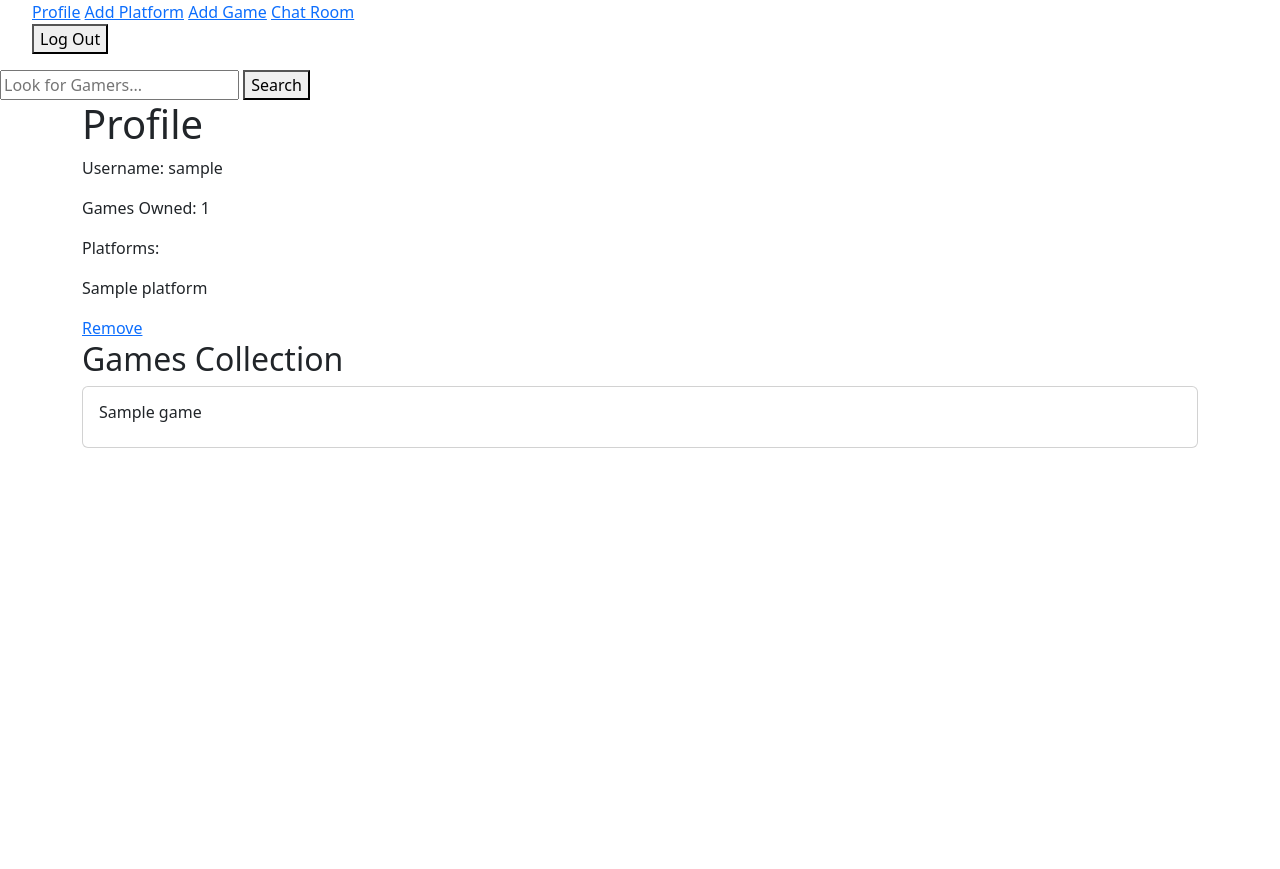
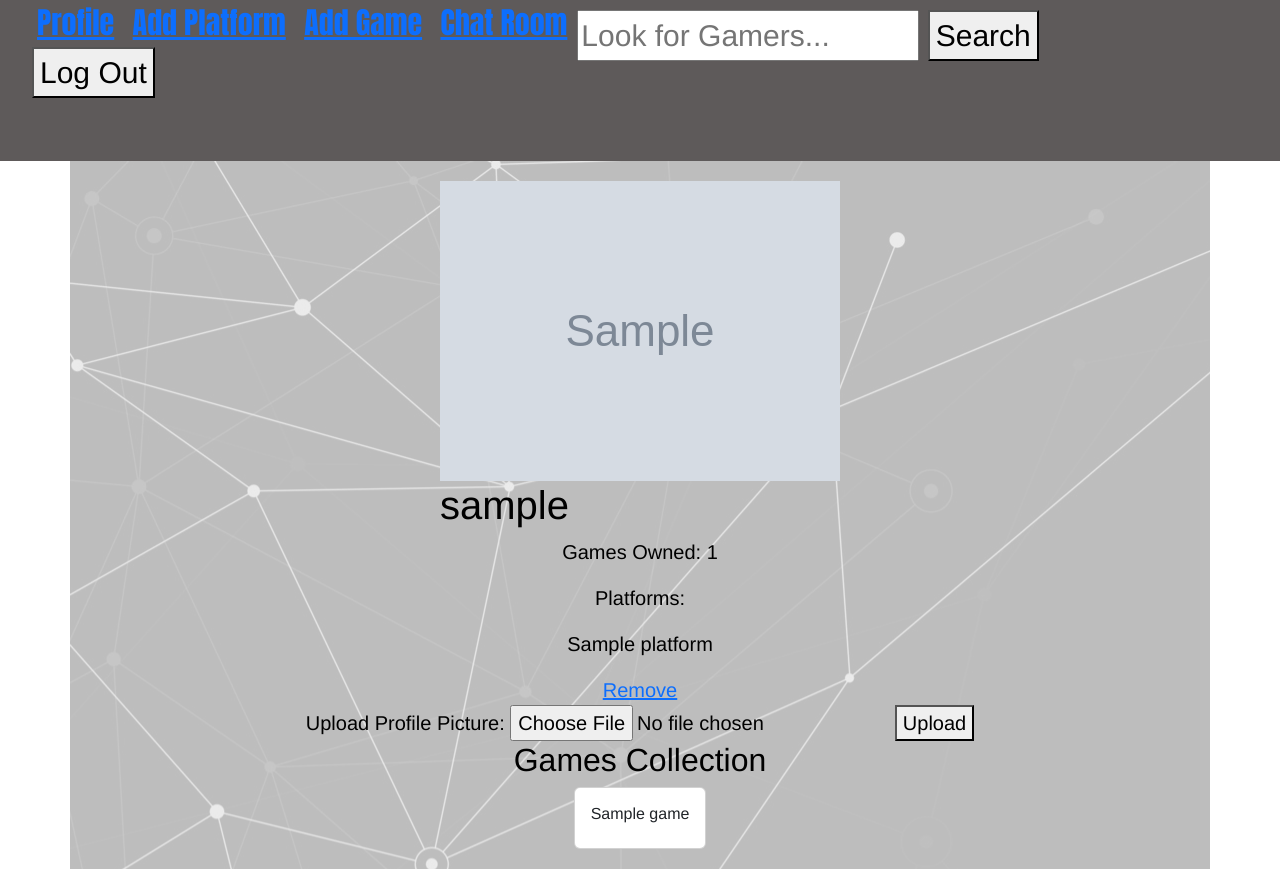
Before and after one commit to Elder-Xeno/LFG, a Django app: page /profile/ in a window 1280 px wide. Before the commit the page ends 448 px from the top, so only its background shows below. Run offline with Django 5.2, Linux system fonts and the light colour scheme; a user stored in the database is signed in; tables that the repository leaves empty hold one stand-in row (values such as "Sample post"); grey boxes marked "Sample" are stand-in pictures.

Commit message:
add default profile image

```diff
--- a/LFG/settings.py
+++ b/LFG/settings.py
@@ -51,7 +51,7 @@ INSTALLED_APPS = [
 MIDDLEWARE = [
     'django.middleware.security.SecurityMiddleware',
     'django.contrib.sessions.middleware.SessionMiddleware',
-    'whitenoise.middleware.WhiteNoiseMiddleware',
+    # 'whitenoise.middleware.WhiteNoiseMiddleware',
     'django.middleware.common.CommonMiddleware',
     'django.middleware.csrf.CsrfViewMiddleware',
     'django.contrib.auth.middleware.AuthenticationMiddleware',
--- a/main_app/models.py
+++ b/main_app/models.py
@@ -19,6 +19,7 @@ class Game(models.Model):
         return self.name
 
 class Profile(models.Model):
+    profile_image = models.ImageField(upload_to='profile_images', default='default-pic.JPG')
     user = models.OneToOneField(User, on_delete=models.CASCADE)
     games_owned = models.IntegerField(default=0)
     games = models.ManyToManyField(Game)
--- a/main_app/static/css/style.css
+++ b/main_app/static/css/style.css
@@ -1,4 +1,4 @@
-/* * {
+* {
   font-family: Helvetica;
   color: #000000;
 }
@@ -30,7 +30,7 @@ body {
   justify-content: space-between;
   text-align-last: left;
   margin: 0 5px;
-    font-family: Impact, Haettenschweiler, 'Arial Narrow Bold', sans-serif;
+  font-family: Impact, Haettenschweiler, "Arial Narrow Bold", sans-serif;
 }
 
 body > main {
@@ -40,9 +40,8 @@ body {
   align-items: center;
   background-color: #87a9df;
   padding: 20px;
-    background-image: url('imgs/lfg_background.png');
+  background-image: url("../imgs/lfg_background.png");
 }
-
 
 .search-bar {
   margin-top: 10px;
@@ -51,4 +50,4 @@ body {
 
 main {
   flex: 1 0 auto;
-  } */
+}
--- a/main_app/templates/base.html
+++ b/main_app/templates/base.html
@@ -2,16 +2,18 @@
 
 <!DOCTYPE html>
 <html lang="en">
-  <head>
+<head>
     <meta charset="UTF-8">
     <meta name="viewport" content="width=device-width, initial-scale=1.0">
     <meta http-equiv="X-UA-Compatible" content="ie=edge">
     <title>Looking For Gamers</title>
     <link href="https://cdn.jsdelivr.net/npm/bootstrap@5.3.3/dist/css/bootstrap.min.css" rel="stylesheet" integrity="sha384-QWTKZyjpPEjISv5WaRU9OFeRpok6YctnYmDr5pNlyT2bRjXh0JMhjY6hW+ALEwIH" crossorigin="anonymous">
-  </head>
-  <body>
-    <script src="https://cdn.jsdelivr.net/npm/bootstrap@5.3.3/dist/js/bootstrap.bundle.min.js" integrity="sha384-YvpcrYf0tY3lHB60NNkmXc5s9fDVZLESaAA55NDzOxhy9GkcIdslK1eN7N6jIeHz" crossorigin="anonymous"></script>
-    <header>
+    <link rel="stylesheet" type="text/css" href="{% static 'css/style.css' %}">
+
+</head>
+<body>
+<script src="https://cdn.jsdelivr.net/npm/bootstrap@5.3.3/dist/js/bootstrap.bundle.min.js" integrity="sha384-YvpcrYf0tY3lHB60NNkmXc5s9fDVZLESaAA55NDzOxhy9GkcIdslK1eN7N6jIeHz" crossorigin="anonymous"></script>
+<header>
       <nav>
         <div>
                 <ul>
--- a/main_app/templates/users/profile.html
+++ b/main_app/templates/users/profile.html
@@ -1,8 +1,17 @@
 {% extends 'base.html' %}
+
 {% block content %}
-<h1>Profile</h1>
+<div class="profile-header">
+    <div class="profile-image-container">
+        {% if user_profile.profile_image %}
+            <img class="profile-image" src="{{ user_profile.profile_image.url }}" alt="Profile Image">
+        {% else %}
+        <img class="default-profile-image" src="/static/imgs/default-pic.JPG" alt="Default Profile Image">
+        {% endif %}
+    </div>
+    <h1>{{ user_profile.user.username }}</h1>
+</div>
 
-<p>Username: {{ user_profile.user.username }}</p>
 <p>Games Owned: {{ games_owned.count }}</p>
 <p>Platforms:</p>
 {% if user_profile == request.user.profile %}
@@ -10,6 +19,19 @@
         <p>{{ platform.name }}</p>
         <a href="{% url 'dissociate_platform' platform.id %}">Remove</a>
     {% endfor %}
+{% else %}
+    {% for platform in user_profile.platforms.all %}
+        <p>{{ platform.name }}</p>
+    {% endfor %}
+{% endif %}
+
+{% if user_profile == request.user.profile %}
+    <form method="post" enctype="multipart/form-data">
+        {% csrf_token %}
+        <label for="id_profile_image">Upload Profile Picture:</label>
+        <input type="file" name="profile_image" id="id_profile_image">
+        <button type="submit">Upload</button>
+    </form>
 {% endif %}
 
 <h2>Games Collection</h2>
@@ -22,5 +44,4 @@
         </div>
     {% endfor %}
 </div>
-
 {% endblock %}
--- a/main_app/views.py
+++ b/main_app/views.py
@@ -2,6 +2,7 @@ from django.contrib.auth.views import LoginView as BaseLoginView
 from django.urls import reverse
 from django.contrib.auth.models import User
 from django.shortcuts import render, redirect, get_object_or_404
+from .forms import ProfilePictureForm
 from django.contrib.auth import login
 from django.contrib.auth.decorators import login_required
 from django.contrib.auth.forms import UserCreationForm
@@ -25,6 +26,17 @@ PLATFORMS = (
 
 def home(request):
     return render(request, 'home.html')
+
+@login_required
+def upload_profile_picture(request):
+    if request.method == 'POST':
+        form = ProfilePictureForm(request.POST, request.FILES, instance=request.user.profile)
+        if form.is_valid():
+            form.save()
+            return redirect('profile')
+    else:
+        form = ProfilePictureForm(instance=request.user.profile)
+    return render(request, 'upload_profile_picture.html', {'form': form})
 
 @login_required
 def profile(request, username=None):
```
Also changed, not shown: main_app/forms.py (added, +7 -0 lines), main_app/migrations/0004_profile_profile_image.py (added), main_app/static/imgs/default-pic.JPG (added), main_app/static/imgs/lfg_background.png (renamed from main_app/static/css/imgs/lfg_background.png), main_app/static/imgs/lfg_logo.png (renamed from main_app/static/css/imgs/lfg_logo.png). Lines whose indentation alone changed are shown as unchanged.
